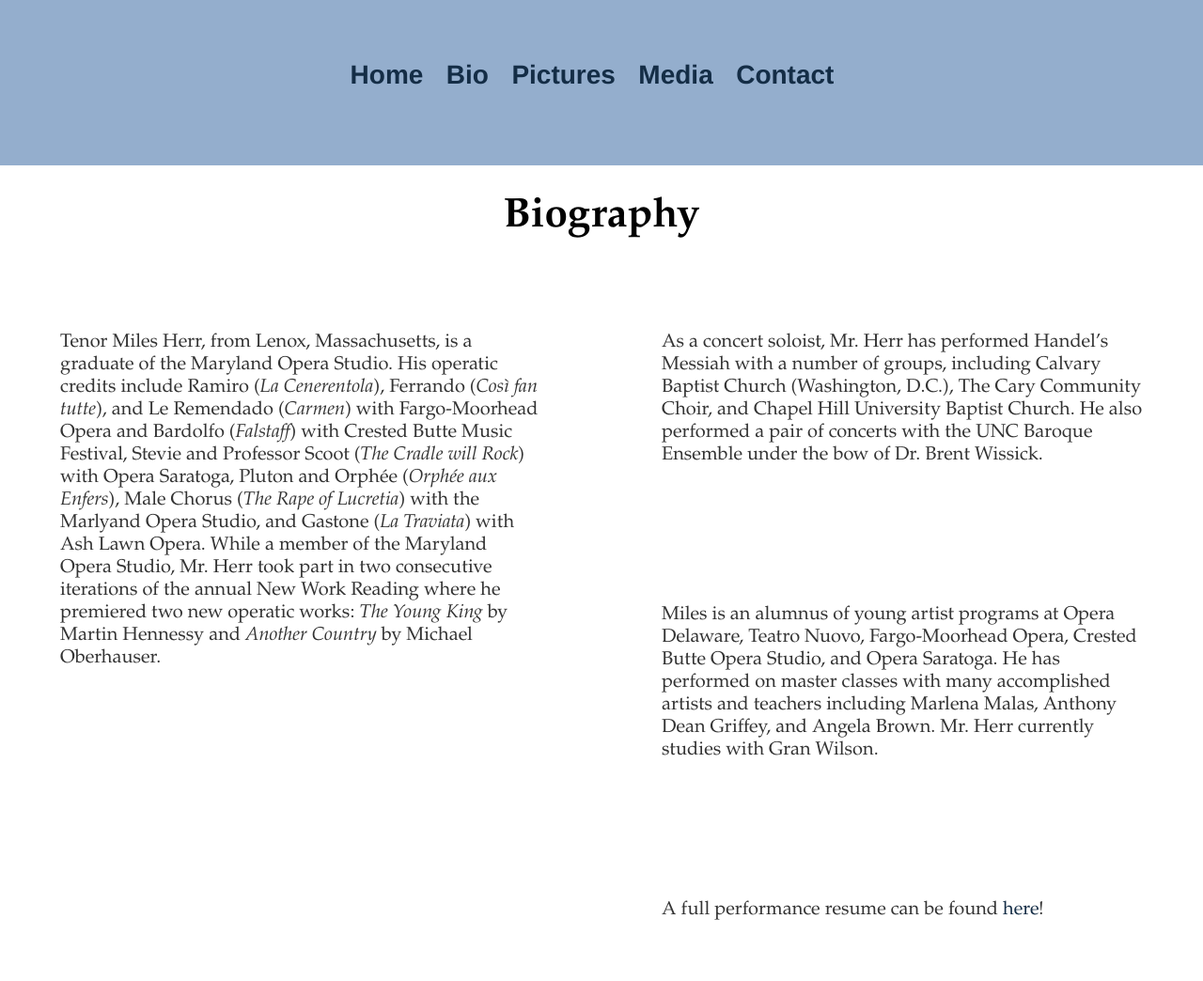
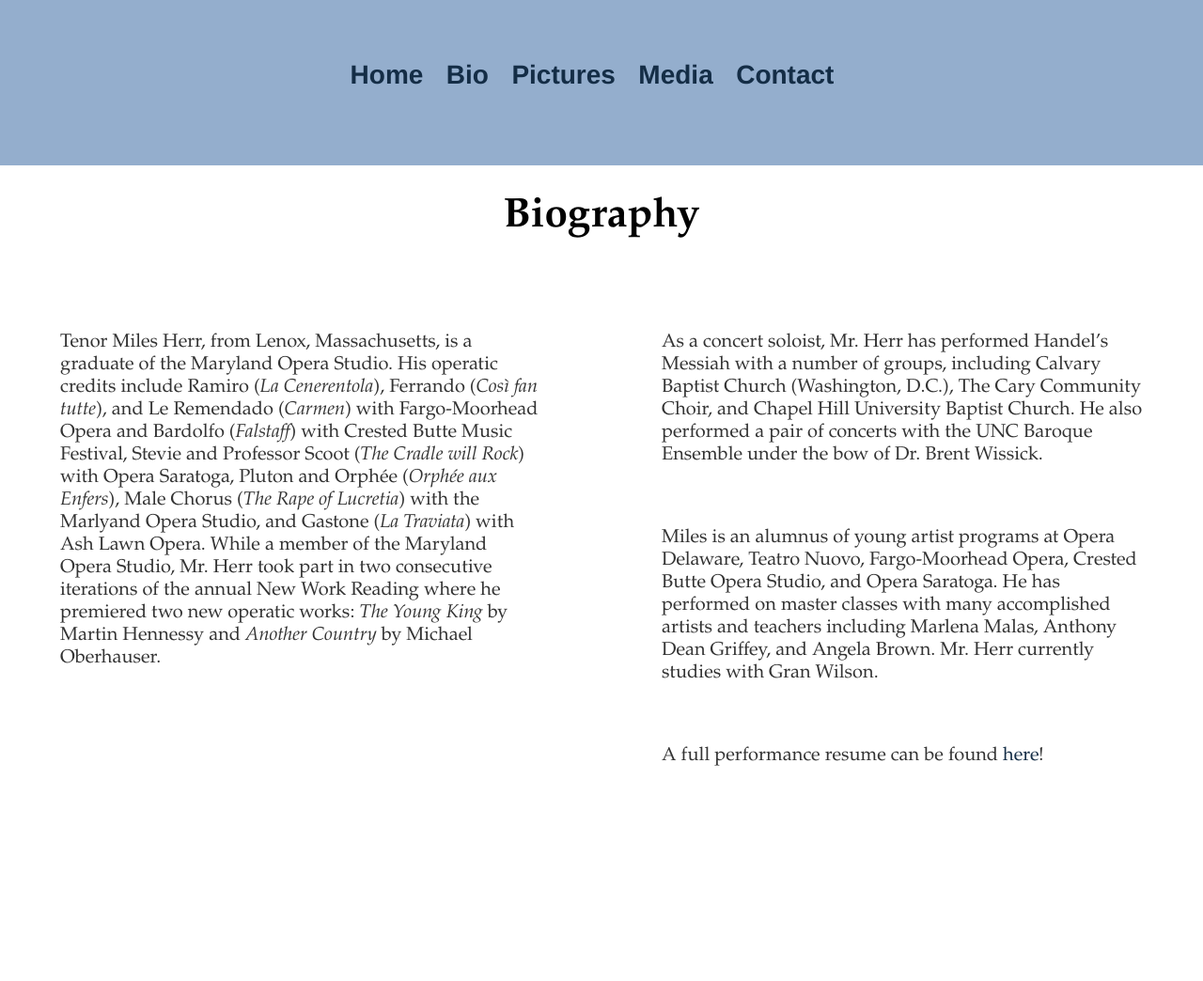
Before and after one commit to leemlb06pmi/leemlb06pmi.github.io, a Jekyll site: the page built from bio/index.html, in a window 1280 px wide. Shown: the whole page at 94% size. Built offline with Jekyll 4.4.1, drawn with Linux system fonts in a browser that asks for light colours; after the commit the page ends 900 px from its top, so only the background shows below that.

Commit message:
Update index.html

```diff
--- a/bio/index.html
+++ b/bio/index.html
@@ -21,12 +21,9 @@ Work Reading where he premiered two new operatic works: <em>The Young King</em>
     <p style="text-align:left;margin:10%;">As a concert soloist, Mr. Herr has performed Handel’s Messiah with a number of groups, including Calvary Baptist Church
 (Washington, D.C.), The Cary Community Choir, and Chapel Hill University Baptist Church.  He also performed a pair of
       concerts with the UNC Baroque Ensemble under the bow of Dr. Brent Wissick.</p>
-<br>
-<p style="text-align:left;margin:10%;">Miles is an alumnus of young artist programs at Opera Delaware, Teatro Nuovo, Fargo-Moorhead Opera, Crested Butte Opera Studio, and Opera Saratoga.
+    <p style="text-align:left;margin:10%;">Miles is an alumnus of young artist programs at Opera Delaware, Teatro Nuovo, Fargo-Moorhead Opera, Crested Butte Opera Studio, and Opera Saratoga.
 He has performed on master classes with many accomplished artists and teachers including Marlena Malas, Anthony Dean Griffey,
   and Angela Brown. Mr. Herr currently studies with Gran Wilson.</p>
-<br>
-<p style="text-align:left;margin:10%;">A full performance resume can be found <a href="/photos/Miles Herr Resume.pdf" download style="font-size:1em">here</a>!
-    </p>
+  <p style="text-align:left;margin:10%;">A full performance resume can be found <a href="/photos/Miles Herr Resume.pdf" download style="font-size:1em">here</a>!</p>
   </div>
 </div>
```
